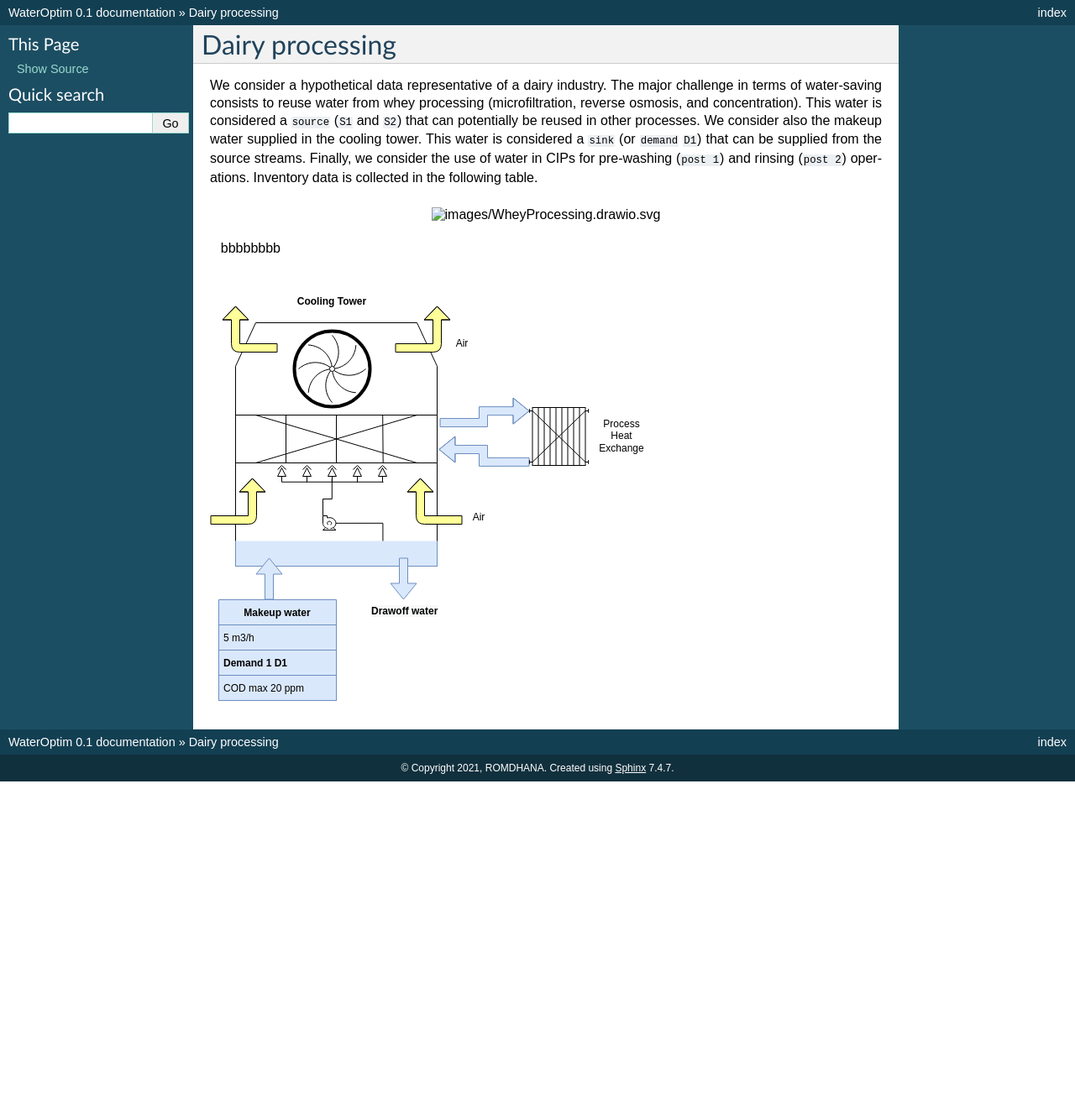
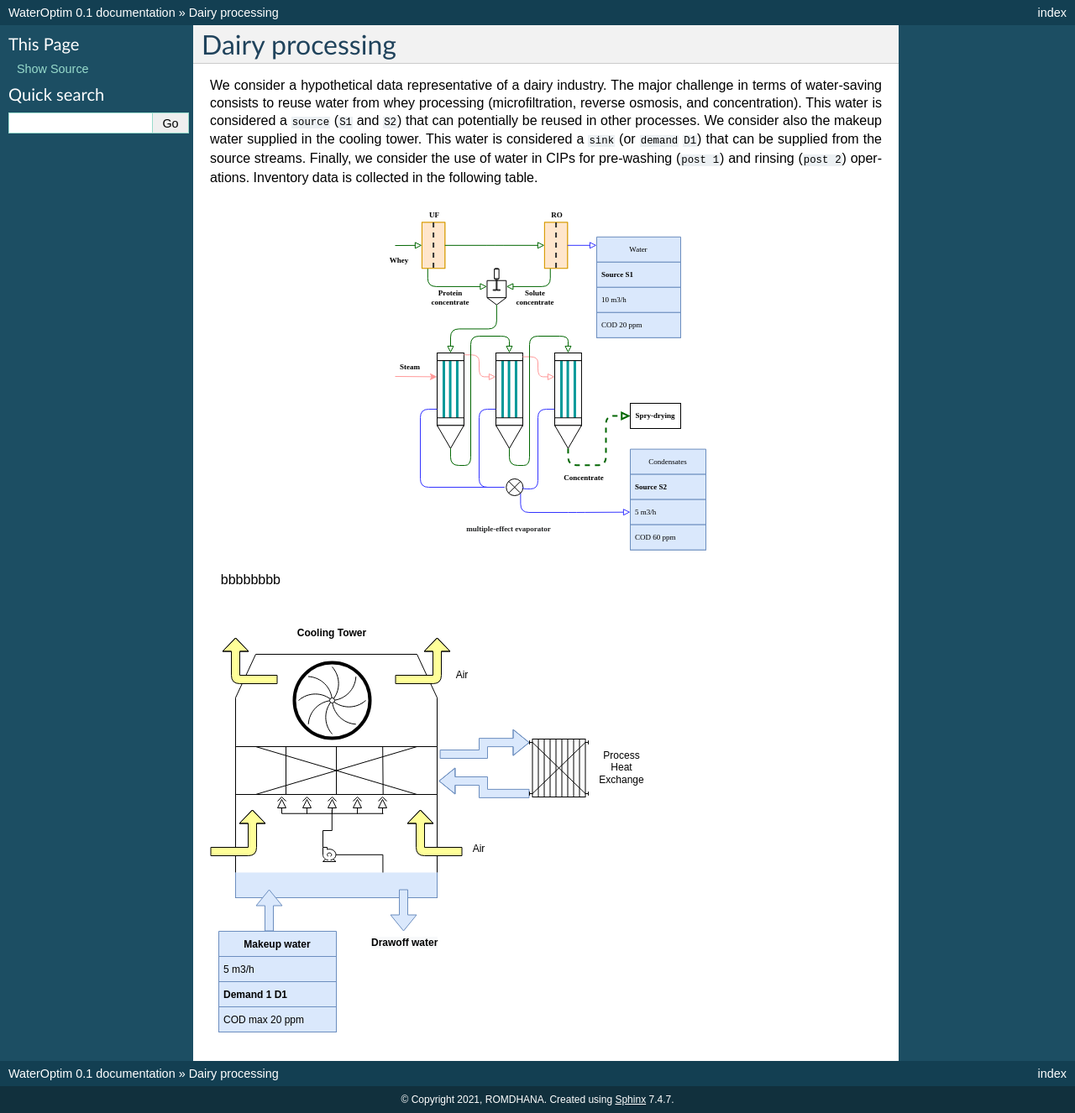
Before and after one commit to ROMDHANA/WaterOptim, a Sphinx documentation site: the page built from docs/source/milkinterface.rst, in a window 1280 px wide. Shown: the whole page at 84% size. Built offline with Sphinx 7.4.7, drawn with Linux system fonts in a browser that asks for light colours; before the commit the page ends 931 px from its top, so only the background shows below that.

Commit message:
Update milkinterface.rst

```diff
--- a/docs/source/milkinterface.rst
+++ b/docs/source/milkinterface.rst
@@ -5,7 +5,8 @@ We consider also the makeup water supplied in the cooling tower. This water is c
 Finally, we consider the use of water in CIPs for pre-washing (``post 1``) and rinsing (``post 2``) operations.
 Inventory data is collected in the following table.
 
-.. figure:: /images/WheyProcessing.drawio.svg
+.. figure:: WheyProcessing.drawio.svg
+   :target: _images/WheyProcessing.drawio.svg
 
    bbbbbbbb
 
```
